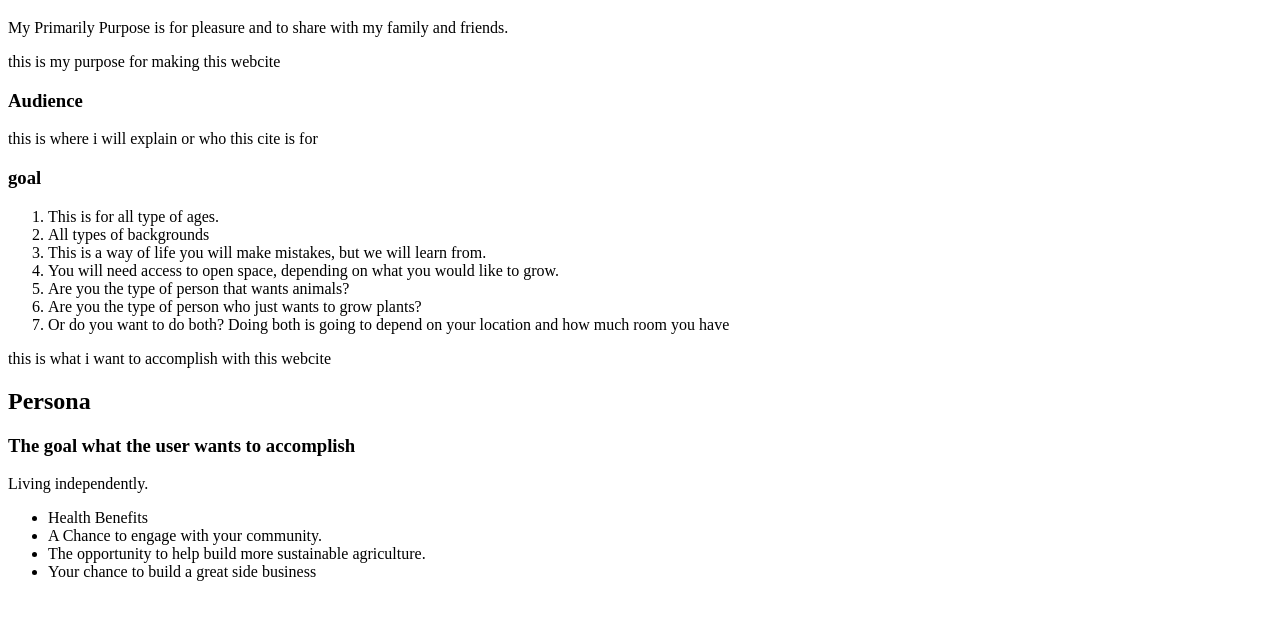
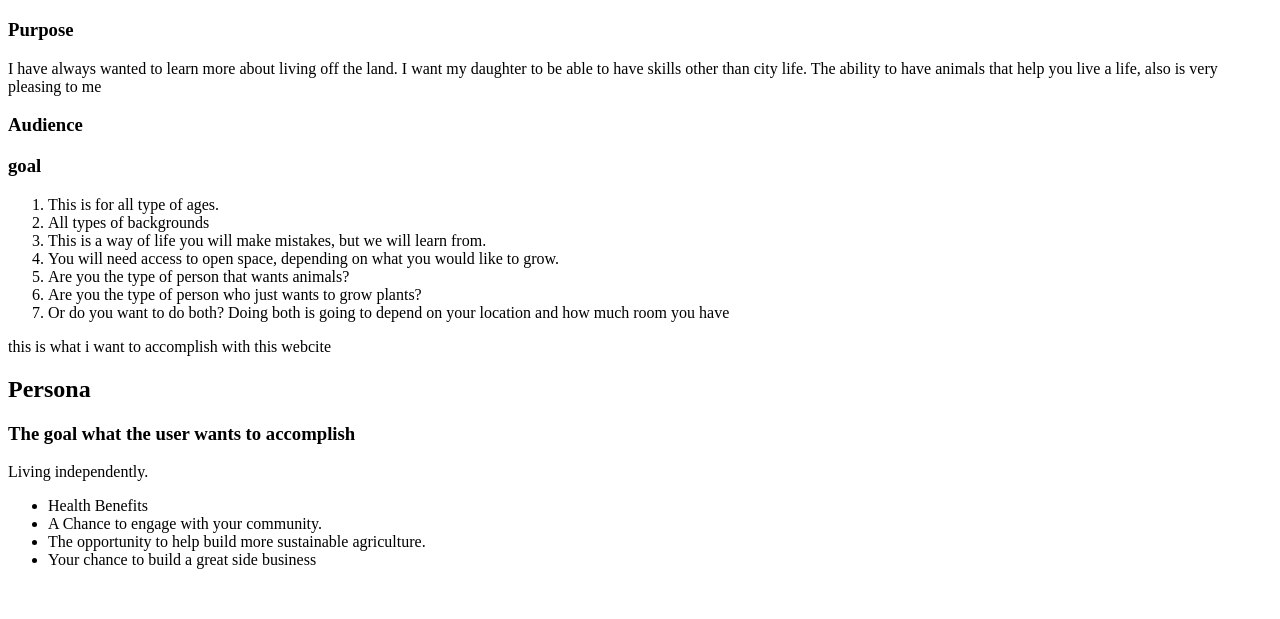
Before and after one commit to MbarboaReyes/maria-elena-barboa-reyes-main-project, a plain HTML site: page public_html/documentation/milestone-1.html in a window 1280 px wide. Shown: the part 61-680 px from the top of the page. Drawn offline with Linux system fonts and the light colour scheme.

Commit message:
working on organizing line 27 audience

```diff
--- a/public_html/documentation/milestone-1.html
+++ b/public_html/documentation/milestone-1.html
@@ -17,14 +17,15 @@ Goal: This is should be a quantifiable goal if possible. For example, a goal for
 <h2>Purpose, Audience & Goal</h2>-->
 <h1>My Little Hobby</h1>
 <!--<h3>This Hobby can have many definitions.</h3>-->
-    <P>My Primarily Purpose is for pleasure and to share with my family and friends.</P>
-        <ol>
-  <!--          <ol>You will need to have a main source of income </ol>-->
-        </ol>
+<!--<ol>Purpose: What would you like your PWP to help you accomplish? -->
+<h3>Purpose</h3>
+    <P>I have always wanted to learn more about living off the land. I want my daughter to be able to have skills other than city life. The ability to have animals that help you live a life, also is very pleasing to me</P>
+
+  <!--You will need to have a main source of income-->
 <!--Purpose: What would you like your PWP to help you accomplish? -->
-<p> this is my purpose for making this webcite</p>
+<!---<p> this is my purpose for making this webcite</p>-->
 <h3>Audience</h3>
-<p>this is where i will explain or who this cite is for</p>
+<!--<p>this is where i will explain or who this cite is for</p>-->
 <h3>goal</h3>
     <ol>
         <li>This is for all type of ages.</li>
```
